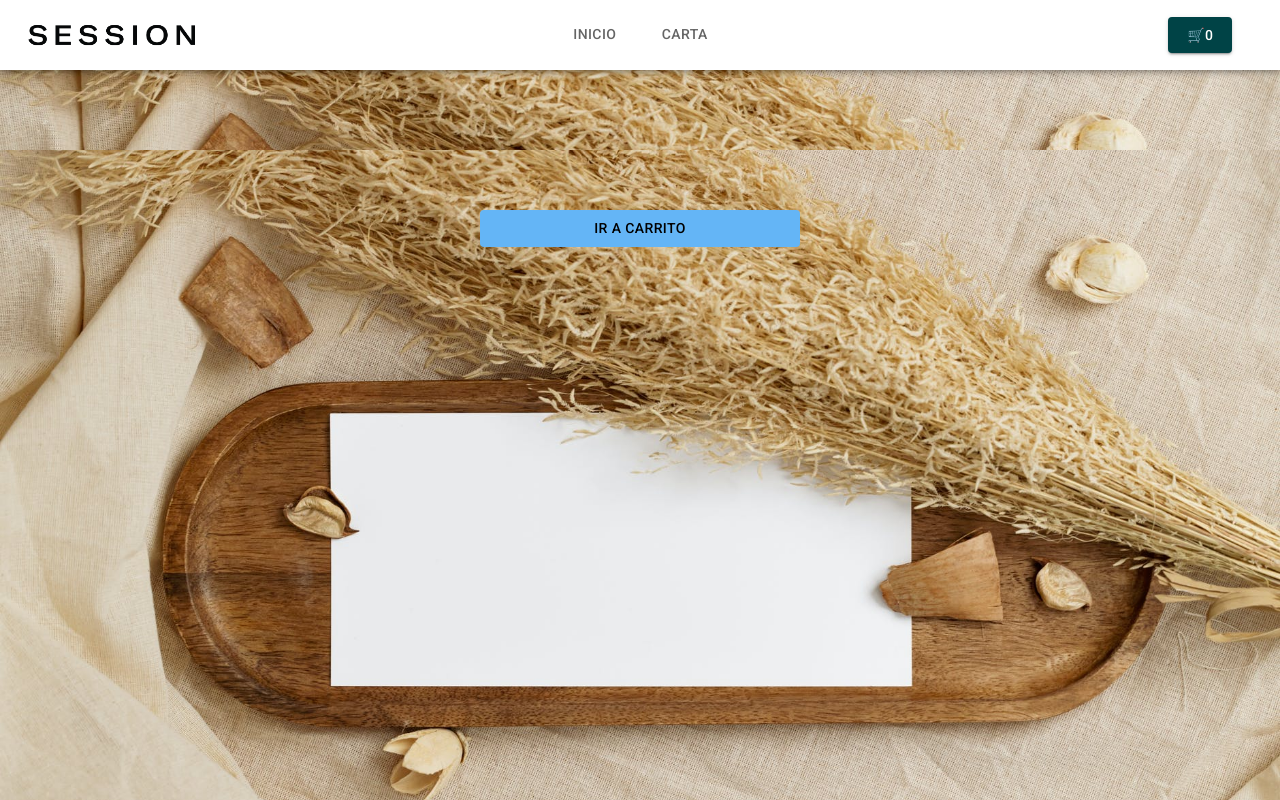
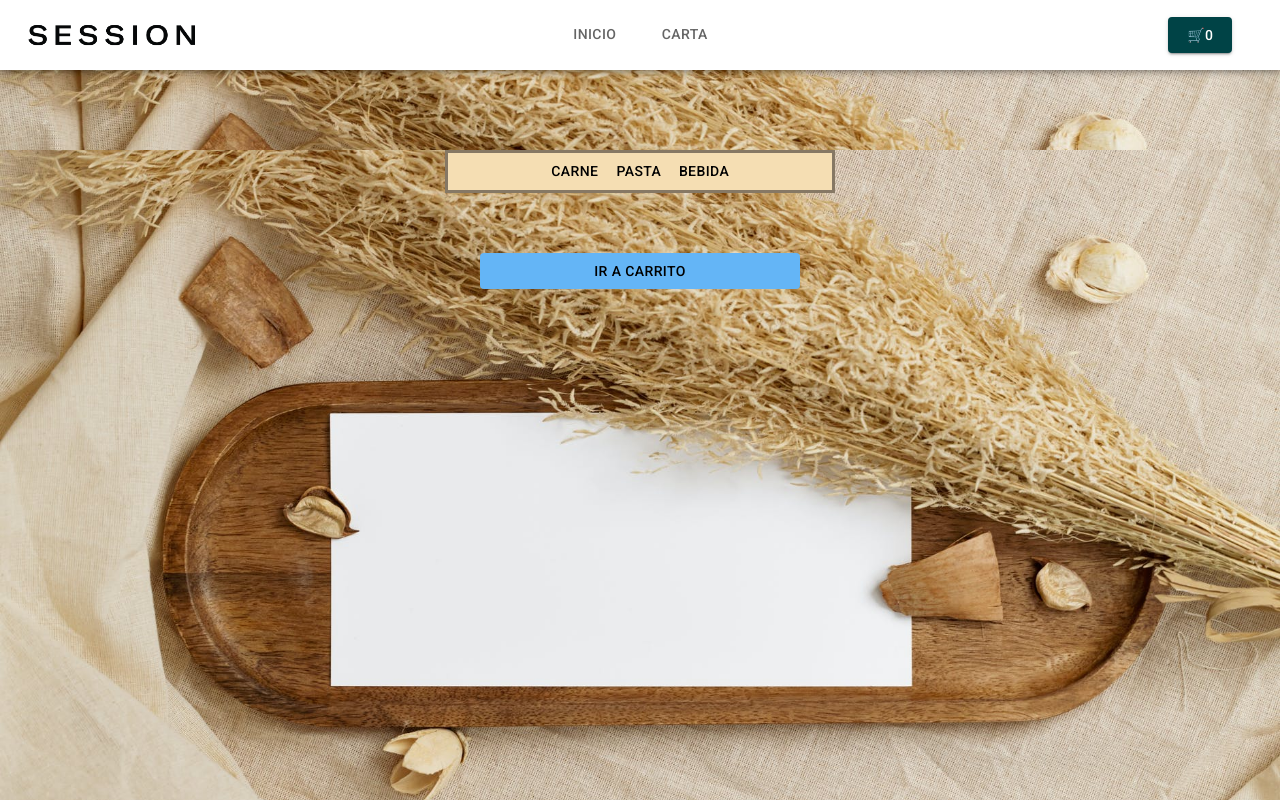
Before and after one commit to TiagoSantaMaria/react, a React (Create React App) app: page /foodmenu in a window 1280 px wide. Shown: the top 800 px of the page. Built offline with nearby package versions, Linux system fonts and the light colour scheme; no server answers; the database is empty.

Commit message:
Filtro por Categorias HECHO

```diff
--- a/src/App.js
+++ b/src/App.js
@@ -13,6 +13,7 @@ import Home from './views/Home/Home';
 import FoodMenu from './views/FoodMenu/FoodMenu';
 import CharacterDetail from './views/CharacterDetail/CharacterDetail';
 import Cart from './views/Cart/Cart'
+import FoodCategory from './views/FoodCategory/FoodCategory';
 
 // CONTEXT
 import { ItemsProvider } from './components/Context/ItemsContext';
@@ -31,6 +32,7 @@ function App() {
                 <Route path='/' element={<Home/>} />
                 <Route path='/foodmenu' element={<FoodMenu/>} />
                 <Route path='/detail/:id' element={<CharacterDetail/>} />
+                <Route path='/foodcategory/:category' element={<FoodCategory/>} />
                 <Route path='/cart' element={<Cart/>} />
               </Routes>
             <Footer/>
--- a/src/components/Context/ItemsContext.js
+++ b/src/components/Context/ItemsContext.js
@@ -22,6 +22,7 @@ export const ItemsProvider = ({ children }) => {
     })
     setFoodsMenu(docs);
     };
+
     useEffect(()=>{
         getFoods()
     },[])
--- a/src/components/ItemListContainer/ItemListContainer.css
+++ b/src/components/ItemListContainer/ItemListContainer.css
@@ -12,6 +12,12 @@
     margin: 30px;
     width: 72vw;
 }
+.acomodoGeneralFoodMenu{
+    display: flex;
+    flex-direction: column;
+    justify-items: center;
+    align-items: center;
+}
 .sacarEstilo{
     text-decoration: none;
 }
@@ -24,3 +30,9 @@
     width: 25vw;
     justify-content: center;
 }
+.foodsCategory{
+    width: 30vw;
+    text-align: center;
+    background-color: wheat;
+    border: solid  rgba(39, 32, 32, 0.534);
+}
--- a/src/components/ItemListContainer/ItemListContainer.js
+++ b/src/components/ItemListContainer/ItemListContainer.js
@@ -28,7 +28,12 @@ const ItemListContainer = () => {
           isLoading ?
           <LoadingComp/>
           :
-          <div>
+          <div className='acomodoGeneralFoodMenu'>
+            <div className='foodsCategory'>
+              <Link className='linkReactFoodMenu' sx={{}} to = {`/foodcategory/carne`}><Button sx={{color:'black'}}>Carne</Button></Link>
+              <Link className='linkReactFoodMenu' sx={{}} to = {`/foodcategory/pasta`}><Button sx={{color:'black'}}>Pasta</Button></Link>
+              <Link className='linkReactFoodMenu' sx={{}} to = {`/foodcategory/bebida`}><Button sx={{color:'black'}}>Bebida</Button></Link>
+            </div>
             <div className='divHijo'>
               <ItemList foodsArray={foodsMenu}/>
             </div>
--- a/src/components/LoadingComp/LoadingComp.js
+++ b/src/components/LoadingComp/LoadingComp.js
@@ -9,7 +9,7 @@ import './LoadingComp.css'
 
 export default function LinearColor() {
   return (
-      <Stack sx={{ width: '100%', color: 'grey.500' }} spacing={2} className='loadingComp'>
+      <Stack sx={{ width: '100%', color: 'grey.500', mt:20 }} spacing={2} className='loadingComp'>
         <LinearProgress color="secondary" />
         <LinearProgress color="success" />
         <LinearProgress color="inherit" />
--- /dev/null
+++ b/src/views/FoodCategory/FoodCategory.css
@@ -0,0 +1,3 @@
+.asda{
+    margin-top: 200px;
+}
--- /dev/null
+++ b/src/views/FoodCategory/FoodCategory.js
@@ -0,0 +1,62 @@
+/* eslint-disable react-hooks/exhaustive-deps */
+import React, { useState, useEffect } from 'react'
+
+//ROUTER DOM
+import { useParams } from 'react-router-dom'
+
+//FIRESTORE
+import { db } from '../../firebase/firebaseConfig';
+import { collection, query, getDocs, where } from 'firebase/firestore';
+
+//MATERIAL UI
+import LoadingComp from '../../components/LoadingComp/LoadingComp';
+
+//COMPONENTE
+import ItemList from '../../components/ItemList/ItemList';
+
+//ESTILO
+import './FoodCategory.css'
+
+const FoodCategory = () => {
+  const {category} = useParams();
+
+  const [foodsCat, setFoodsCat] = useState([]);
+
+  const getFoods = async() =>{
+    const q = query(collection(db, 'food'), where('category', '==', category));
+    const docs = [];
+    const querySnapshot = await getDocs(q);
+    querySnapshot.forEach((doc) =>{
+      docs.push({...doc.data()});
+    })
+    setFoodsCat(docs);
+    };
+
+    useEffect(()=>{
+        getFoods()
+    },[])
+
+  console.log(category);
+  console.log(foodsCat);
+
+    //Simulacion API - DECLARACION ESTADO DE ESPERA SERVIDOR
+    const [isLoading, setIsLoading] = useState(true);
+    setTimeout(()=>{
+      setIsLoading(false);
+    },2000)
+
+  return (
+    <div className='divPadre'>
+      {
+        isLoading ?
+          <LoadingComp/>
+        :
+          <div className='divHijo'>
+            <ItemList foodsArray={foodsCat}/>
+          </div>
+      }
+    </div>
+  )
+}
+
+export default FoodCategory
```
